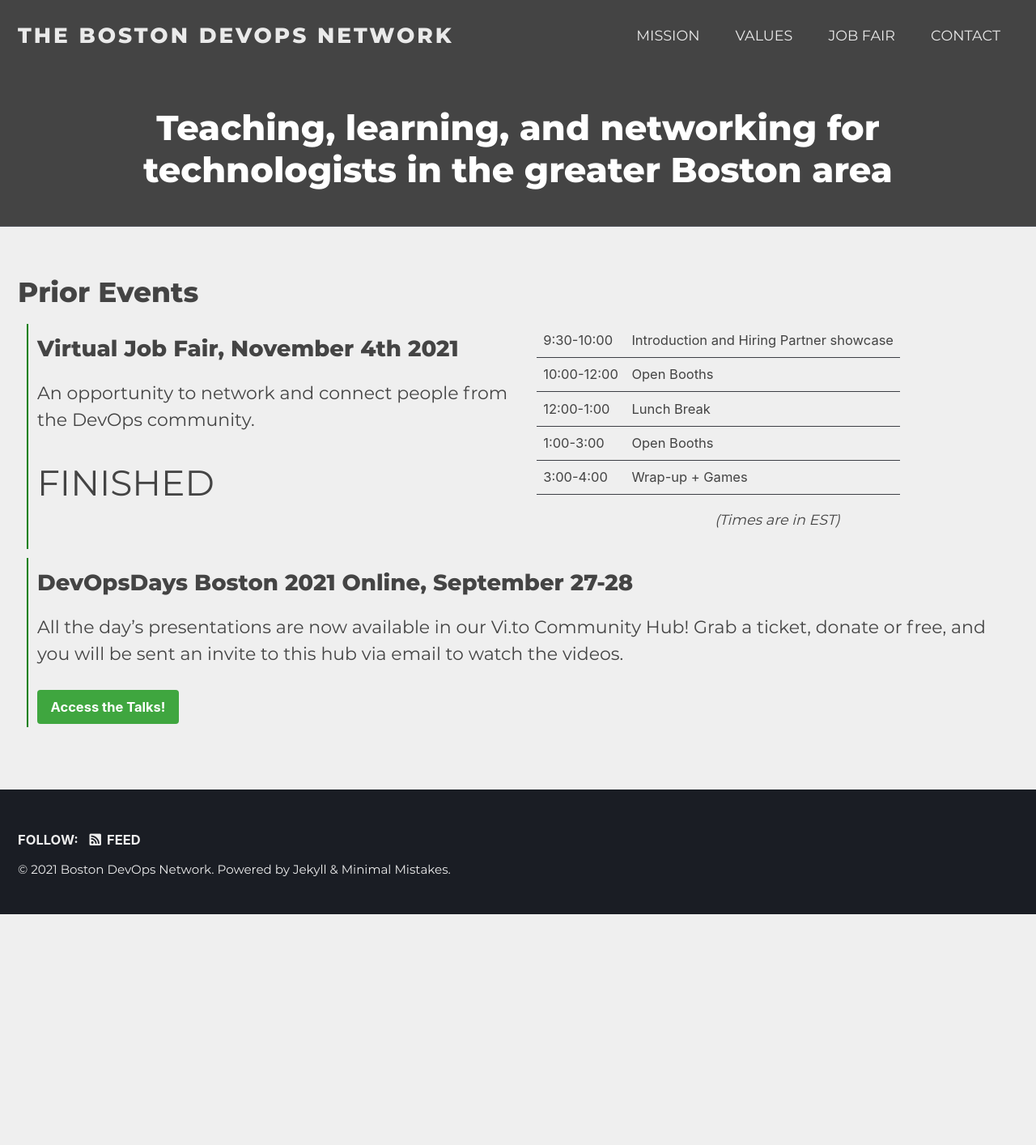
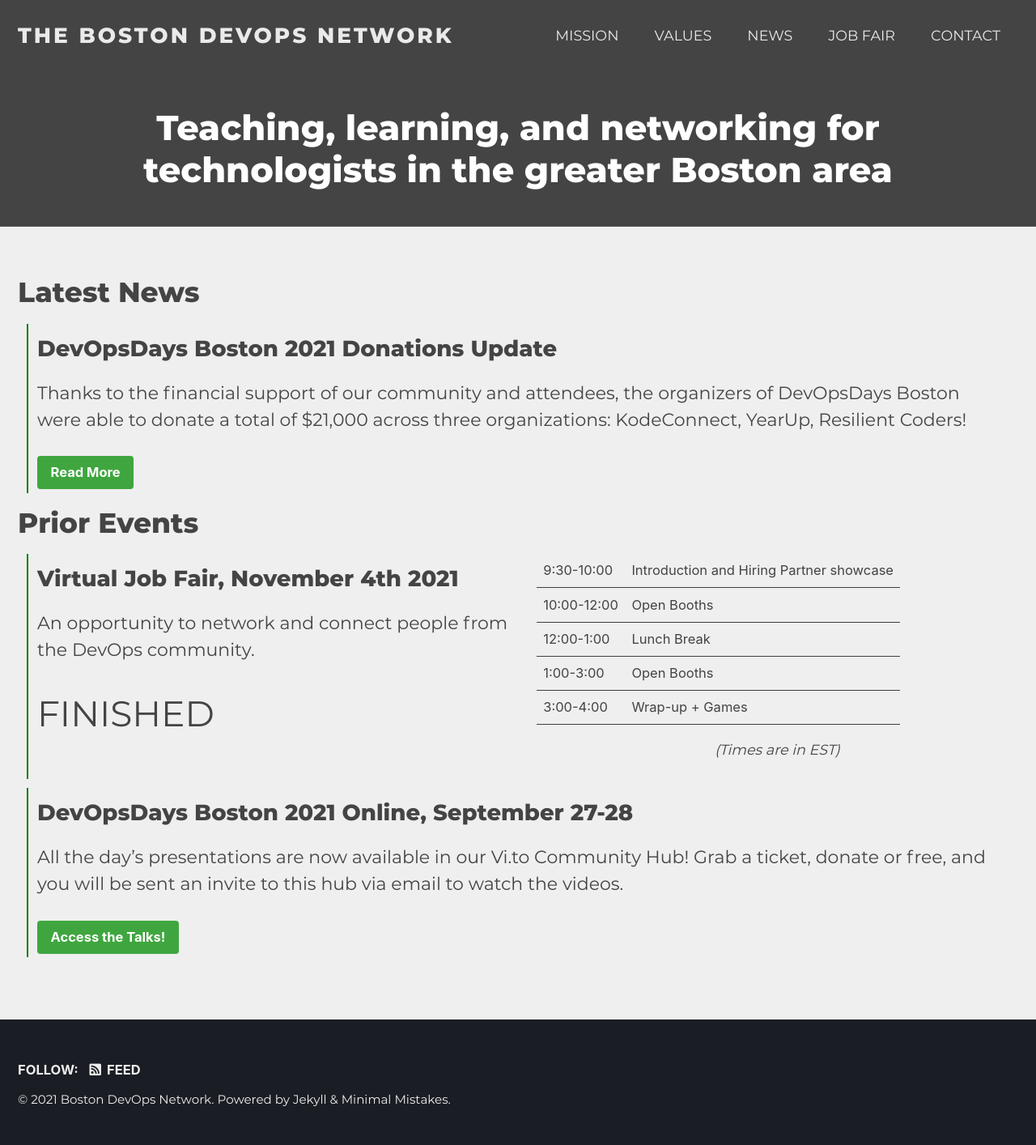
Before and after one commit to bostondevopsnetwork/bostondevopsnetwork.org, a Jekyll site: the page built from index.md, in a window 1280 px wide. Shown: the whole page at 81% size. Built offline with Jekyll 4.4.1, drawn with Linux system fonts in a browser that asks for light colours; cached includes are drawn as plain includes; before the commit the page ends 1129 px from its top, so only the background shows below that.

Commit message:
Donations updates

```diff
--- a/_data/navigation.yml
+++ b/_data/navigation.yml
@@ -4,6 +4,8 @@ main:
     url: /mission/
   - title: "Values"
     url: /values/
+  - title: "News"
+    url: /news/
   - title: "Job Fair"
     url: /job-fair/
   - title: "Contact"
--- a/index.md
+++ b/index.md
@@ -4,6 +4,18 @@ title: Boston DevOps Network
 superheadline: "Teaching, learning, and networking for technologists in the greater Boston area"
 layout: home
 ---
+
+# Latest News
+<div class="home-page-list-item">
+<div class="flexbox">
+<div class="home-page-list-item-partone" markdown=1>
+## DevOpsDays Boston 2021 Donations Update
+Thanks to the financial support of our community and attendees, the organizers of DevOpsDays Boston were able to donate a total of $21,000 across three organizations: KodeConnect, YearUp, Resilient Coders!
+</div>
+</div>
+<a href="/devopsdays-boston-2021-donations-update/" class="btn btn--success">Read More</a>
+</div>
+
 
 
 # Prior Events
```
Also changed, not shown: _pages/blog/devopsdays-boston-2021-donations-update.md (added, +14 -0 lines), _pages/news.md (added, +26 -0 lines).
